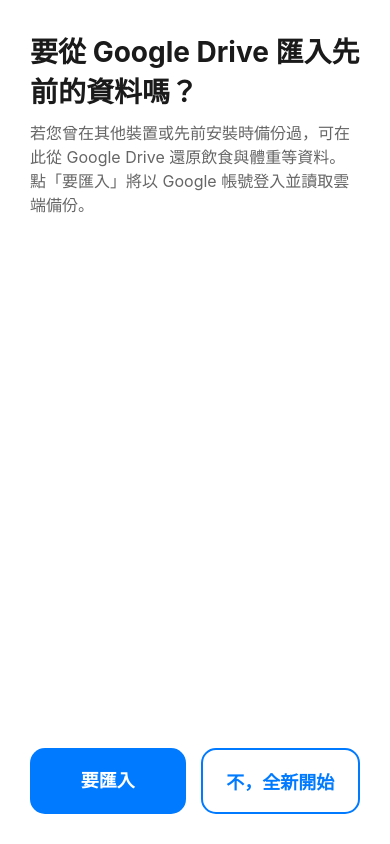
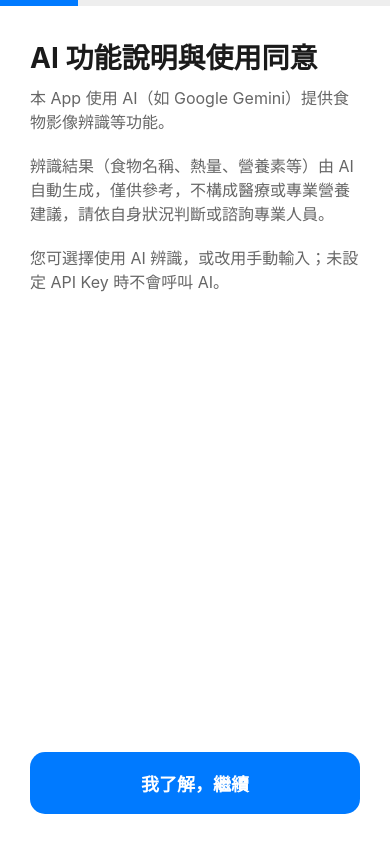
Before and after one commit to HUANG-SIH-MAN/CalorieBank, a React Native app: screen / in a window 390 px wide. Built offline with nearby package versions, Linux system fonts and the light colour scheme; what expo-auth-session, expo-web-browser, xdate would draw is missing.

Commit message:
feat: introduce Google Drive sync feature toggle in onboarding and settings screens; conditionally render backup options based on feature flag

```diff
--- /dev/null
+++ b/src/constants/features.ts
@@ -0,0 +1,7 @@
+/**
+ * Feature flags. 未設定時預設為關閉。
+ * ENABLE_GOOGLE_DRIVE_SYNC: 僅當 .env 內為 'true' 時開啟雲端備份／還原與 Onboarding 匯入步驟。
+ */
+import { ENABLE_GOOGLE_DRIVE_SYNC as ENV_GOOGLE_DRIVE } from '@env';
+
+export const ENABLE_GOOGLE_DRIVE_SYNC = ENV_GOOGLE_DRIVE === 'true';
--- a/src/screens/OnboardingScreen.tsx
+++ b/src/screens/OnboardingScreen.tsx
@@ -18,6 +18,7 @@
 
 import { ACTIVITY_LEVELS, WEIGHT_SPEEDS } from '../constants/fitness';
 import { AI_CONSENT } from '../constants/aiConsent';
+import { ENABLE_GOOGLE_DRIVE_SYNC } from '../constants/features';
 import { CLOUD_IMPORT, CLOUD_IMPORT_WARNING } from '../constants/onboarding';
 import { calculateDailyCalorieGoal } from '../utils/fitness';
 import * as googleDrive from '../services/googleDriveService';
@@ -28,7 +29,9 @@
 
 export default function OnboardingScreen() {
   const { setUserProfile, reloadFromDatabase, applyRestoredData } = useAppContext();
-  const [cloudImportChoice, setCloudImportChoice] = useState<CloudImportChoice>('pending');
+  const [cloudImportChoice, setCloudImportChoice] = useState<CloudImportChoice>(
+    ENABLE_GOOGLE_DRIVE_SYNC ? 'pending' : 'skip'
+  );
   const [step, setStep] = useState(0);
   const [step4ConsentChecked, setStep4ConsentChecked] = useState(false);
   const [showConsentDetailModal, setShowConsentDetailModal] = useState(false);
--- a/src/screens/SettingsScreen.tsx
+++ b/src/screens/SettingsScreen.tsx
@@ -16,6 +16,7 @@
 import Constants from 'expo-constants';
 import { useAppContext } from '../context/AppContext';
 import { ACTIVITY_LEVELS, WEIGHT_SPEEDS } from '../constants/fitness';
+import { ENABLE_GOOGLE_DRIVE_SYNC } from '../constants/features';
 import { RESTORE_CONFIRM } from '../constants/onboarding';
 import { calculateDailyCalorieGoal } from '../utils/fitness';
 import { UserProfile } from '../types';
@@ -434,6 +435,8 @@
           <Text style={styles.aiHint}>本 App 採去中心化設計，API Key 與模型預算由用戶自行管理。</Text>
         </View>
 
+        {ENABLE_GOOGLE_DRIVE_SYNC && (
+          <>
             {/* Section: Data Backup & Sync */}
             <View style={styles.section}>
               <Text style={styles.sectionTitle}>數據備份與同步</Text>
@@ -488,6 +491,8 @@
                 </View>
               </View>
             </View>
+          </>
+        )}
 
         {/* Section: Danger Zone */}
         <View style={[styles.section, { marginTop: 20 }]}>
```
Lines whose indentation alone changed are shown as unchanged.
